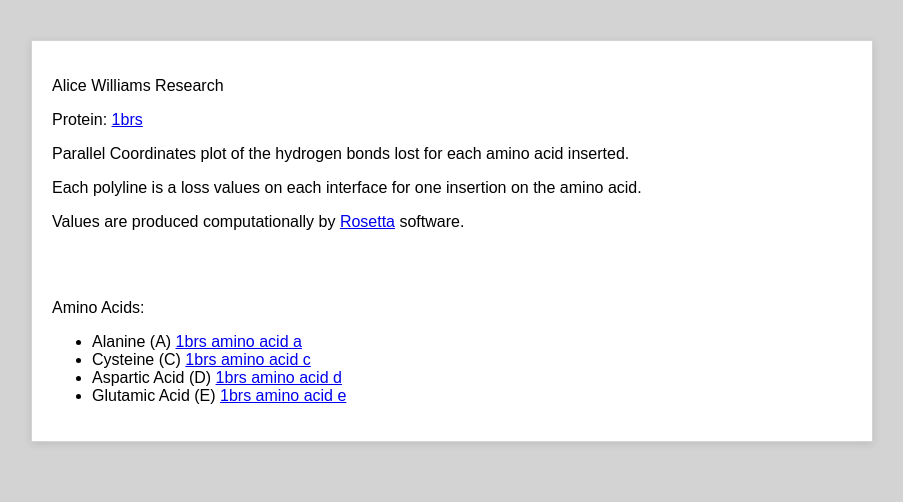
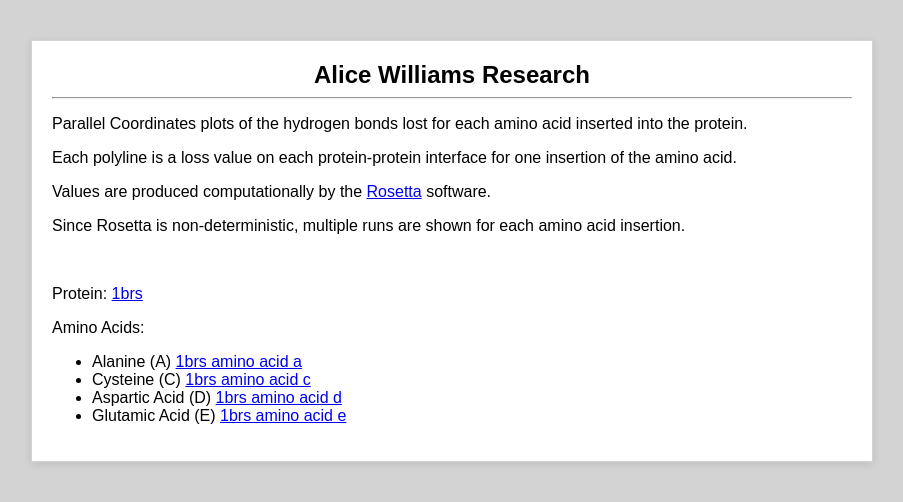
Before and after one commit to AvaAvarai/WWU_Student_Website, a plain HTML site: page index.html in a window 1280 px wide. Shown: the whole page, without its empty margins (188-1091 px from the left). Drawn offline with Linux system fonts and the light colour scheme.

Commit message:
Text detail, title style

```diff
--- a/index.html
+++ b/index.html
@@ -7,13 +7,13 @@
     <title>Alice Williams Research</title>
 </head>
 <body>
-    <p>Alice Williams Research</p>
+    <h1>Alice Williams Research</h1>
+    <hr></hr>
+    <p>Parallel Coordinates plots of the hydrogen bonds lost for each amino acid inserted into the protein.</p>
+    <p>Each polyline is a loss value on each protein-protein interface for one insertion of the amino acid.</p>
+    <p>Values are produced computationally by the <a href="https://www.rosettacommons.org/">Rosetta</a> software.</p>
+    <p>Since Rosetta is non-deterministic, multiple runs are shown for each amino acid insertion.</p><br>
     <p>Protein: <a href="https://www.rcsb.org/structure/1brs">1brs</a></p>
-    <p>Parallel Coordinates plot of the hydrogen bonds lost for each amino acid inserted.</p>
-    <p>Each polyline is a loss values on each interface for one insertion on the amino acid.</p>
-    <p>Values are produced computationally by <a href="https://www.rosettacommons.org/">Rosetta</a> software.</p><br>
-
-    <br>
     <p>Amino Acids:</p>
     <ul>
         <li>Alanine (A)
--- a/style.css
+++ b/style.css
@@ -11,6 +11,14 @@ body {
     background-color: white;
     border: 1px solid #d3d3d3;
     box-shadow: 0 2px 8px rgba(0, 0, 0, 0.1);
+}
+
+h1 {
+    text-align: center;
+    font-size: 24px;
+    font-weight: bold;
+    margin-bottom: 0;
+    margin-top: 0;
 }
 .update-button {
     background-color: #4CAF50;
```
